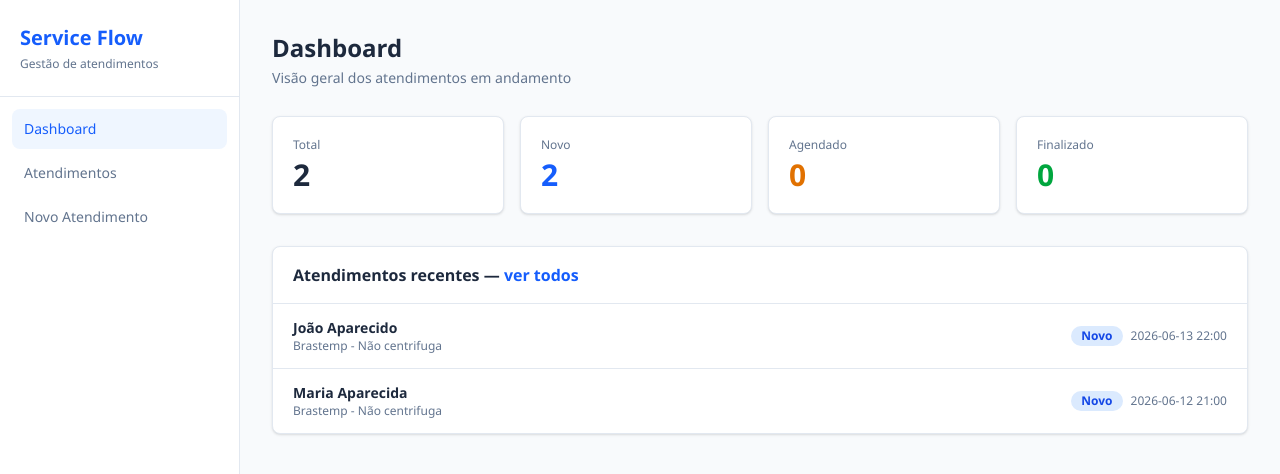
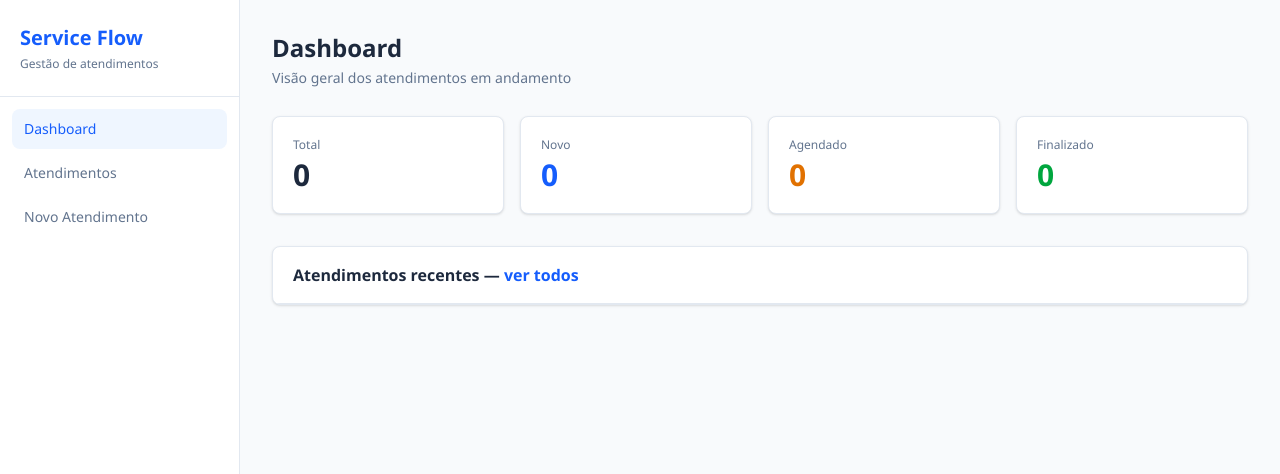
Before and after one commit to TaalesPorjanDev/service-flow, a React (Vite) app: page / in a window 1280 px wide. Shown: the top 474 px of the page. Built offline with nearby package versions, Linux system fonts and the light colour scheme.

Commit message:
fix: "foi tirado o mock e implementado localstorage salvo vindo do front"

```diff
--- a/src/contexts/AtendimentosContext.tsx
+++ b/src/contexts/AtendimentosContext.tsx
@@ -1,6 +1,5 @@
 import { createContext, useContext, useState, useEffect, type ReactNode } from 'react'
 import { toastShowSuccess } from '../contexts/ToastContext'
-import { atendimentosMock } from '../mocks/atendimentos'
 import type { Atendimento, NovoAtendimentoForm } from '../types/atendimento'
 
 interface AtendimentosContextValue {
@@ -25,9 +24,9 @@ export function AtendimentosProvider({ children }: { children: ReactNode }) {
   const [atendimentos, setAtendimentos] = useState<Atendimento[]>(() => {
     try {
       const salvo = localStorage.getItem('atendimentos')
-      return salvo ? JSON.parse(salvo) : atendimentosMock
+      return salvo ? JSON.parse(salvo) : []
     } catch {
-      return atendimentosMock
+      return []
     }
   })
 
--- a/src/mocks/atendimentos.ts
+++ /dev/null
@@ -1,32 +0,0 @@
-import type { Atendimento } from '../types/atendimento'
-
-export const atendimentosMock: Atendimento[] = [
-
- {
-  id: "ATD-001",
-  cliente: "Maria Aparecida",
-  telefone: "(19) 99999-9999",
-  marca: "Brastemp",
-  problema: "Não centrifuga",
-  prioridade: "alta",
-  status: "novo",
-  dataVisita: "2026-06-12",
-  horarioVisita: "21:00",
-  endereco: "Rua das Flores, 123",
-  observacao: "Cliente informou que a máquina para na centrifugação."
-},
- {
-  id: "ATD-002",
-  cliente: "João Aparecido",
-  telefone: "(19) 99999-9999",
-  marca: "Brastemp",
-  problema: "Não centrifuga",
-  prioridade: "alta",
-  status: "novo",
-  dataVisita: "2026-06-13",
-  horarioVisita: "22:00",
-  endereco: "Rua das Flores, 123",
-  observacao: "Cliente informou que a máquina para na centrifugação."
-},
-
-]
```
